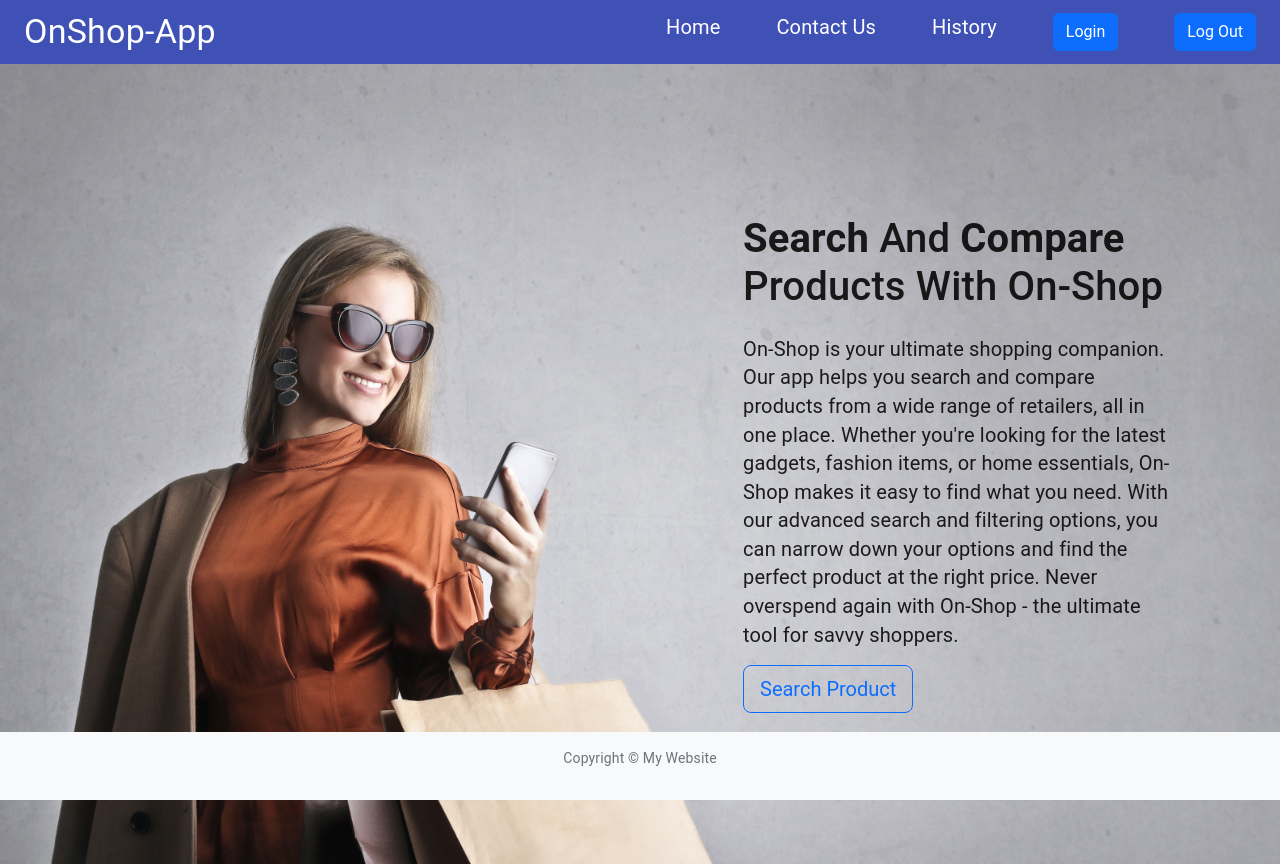
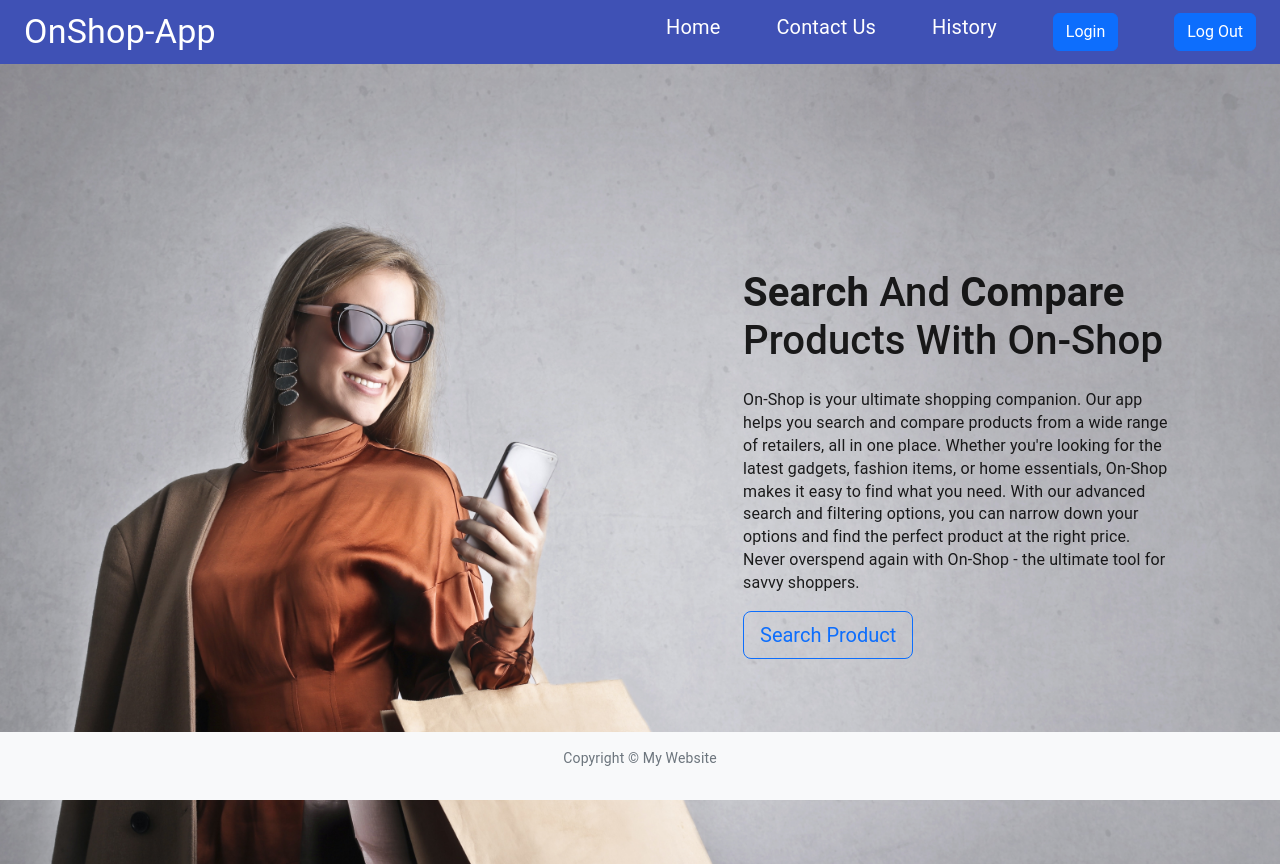
Before and after one commit to Felix3Ondullah/Onshop-app-Client, a React (Create React App) app: page / in a window 1280 px wide. Built offline with nearby package versions, Linux system fonts and the light colour scheme.

Commit message:
styled homepage

```diff
--- a/src/Components/Home.js
+++ b/src/Components/Home.js
@@ -33,7 +33,7 @@
                 <strong>Search </strong> And <strong> Compare </strong> Products
                 With On-Shop
               </h1>
-              <p class="mt-4 " style={{ fontSize: "20px" }}>
+              <p class="mt-4 " style={{ fontSize: "16px" }}>
                 On-Shop is your ultimate shopping companion. Our app helps you
                 search and compare products from a wide range of retailers, all
                 in one place. Whether you're looking for the latest gadgets,
```
